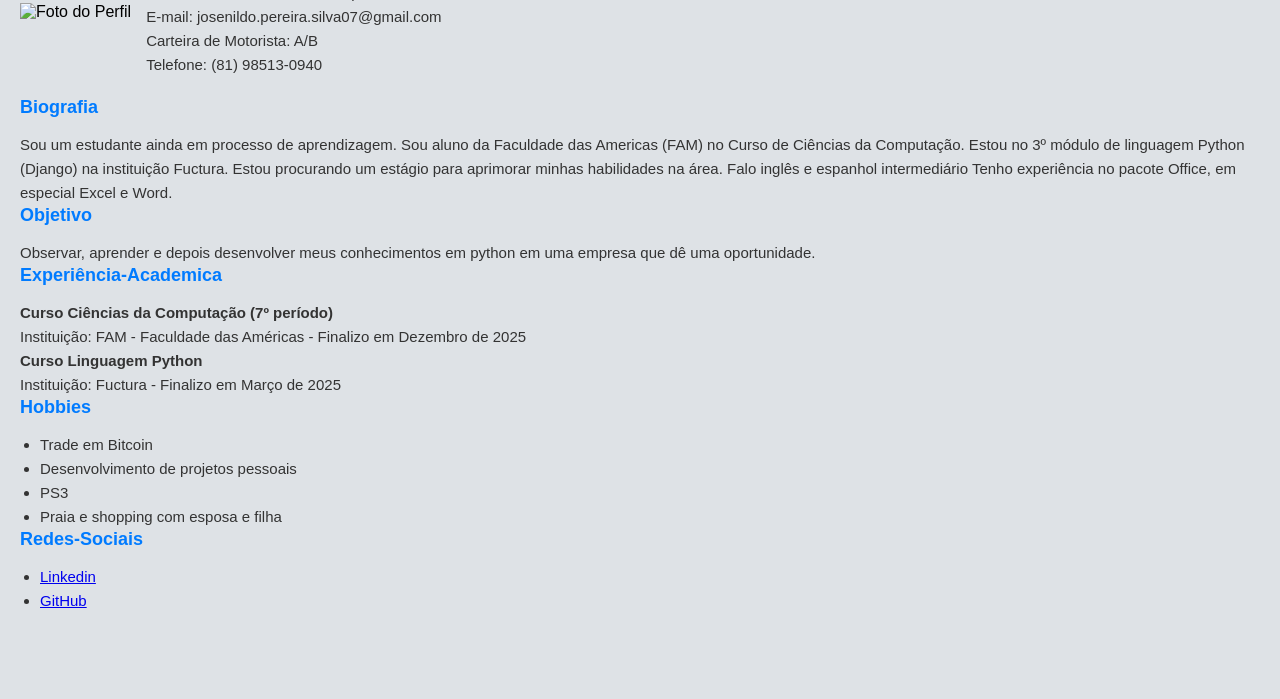
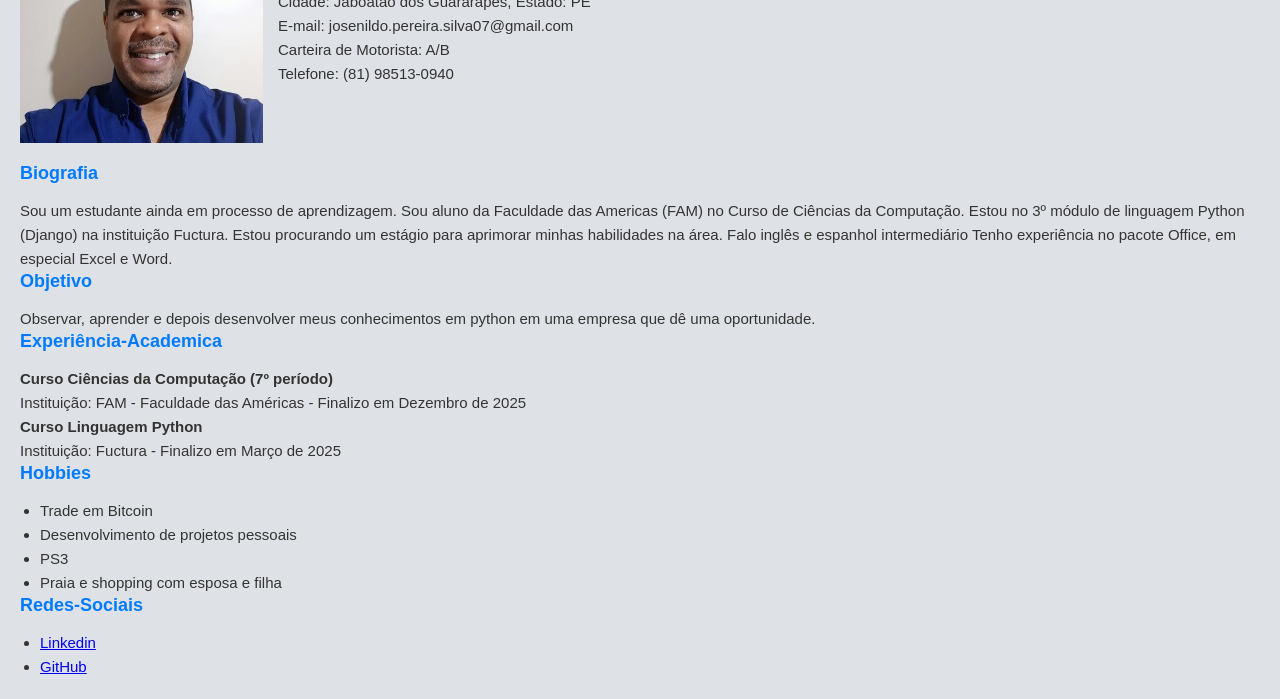
Before and after one commit to Josenildo07/-PYTHON-DJANGO, a plain HTML site: page perfil.html in a window 1280 px wide. Shown: the part 120-819 px from the top of the page. Drawn offline with Linux system fonts and the light colour scheme.

Commit message:
atualização da foto

```diff
--- a/perfil.html
+++ b/perfil.html
@@ -9,7 +9,7 @@
 <body>
     <div class="Container">
         <header class="perfil">
-            <img src="foto.jpg" alt="Foto do Perfil" class="Foto-Perfil">
+            <img src="minha foto.jpg" alt="Foto do Perfil" class="Foto-Perfil">
             <div class="info">
                 <h1>Josenildo Pereira da Silva</h1>
                 <p class="Info-Pessoal">Cidade: Jaboatão dos Guararapes, Estado: PE</p>
```
